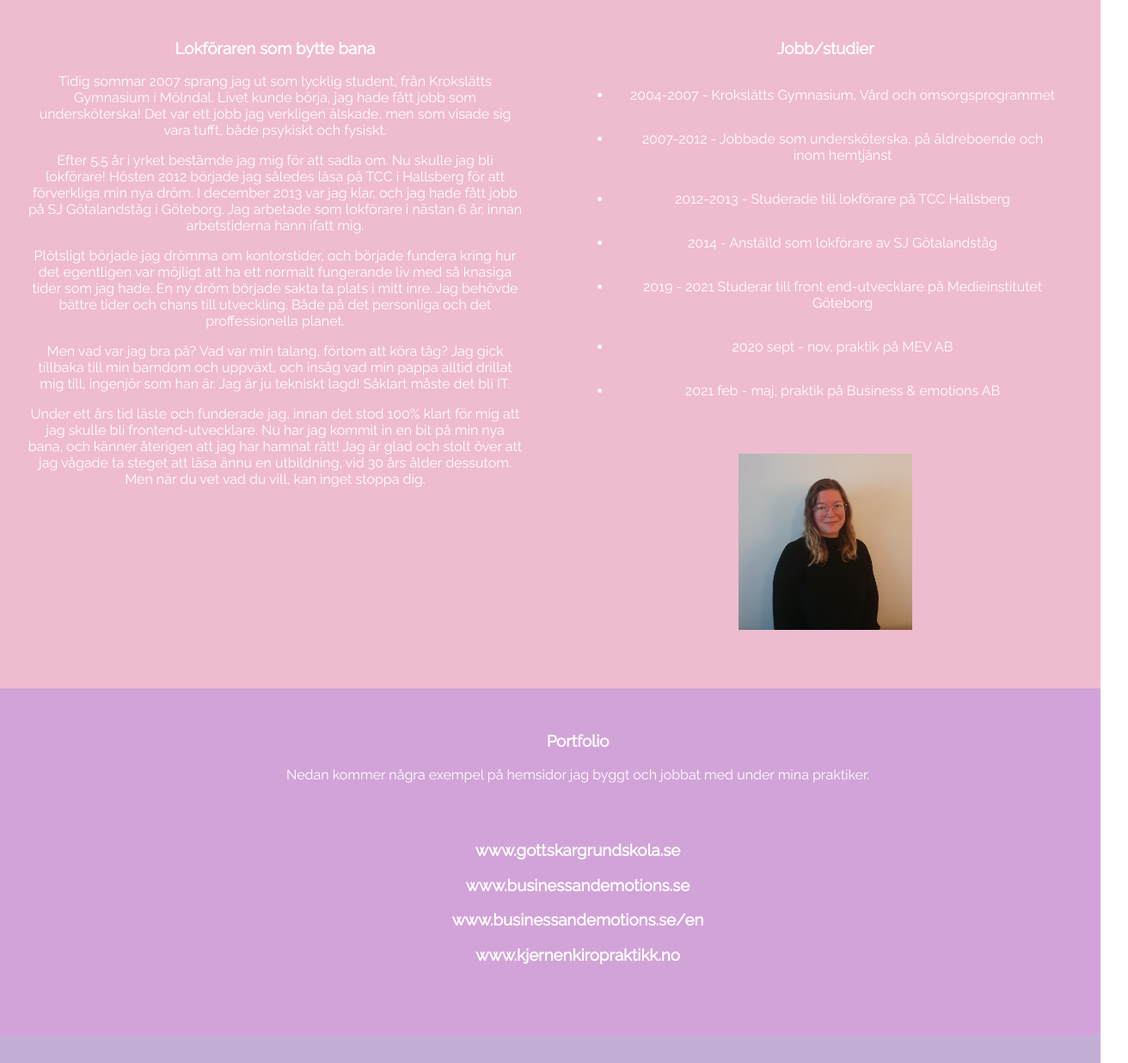
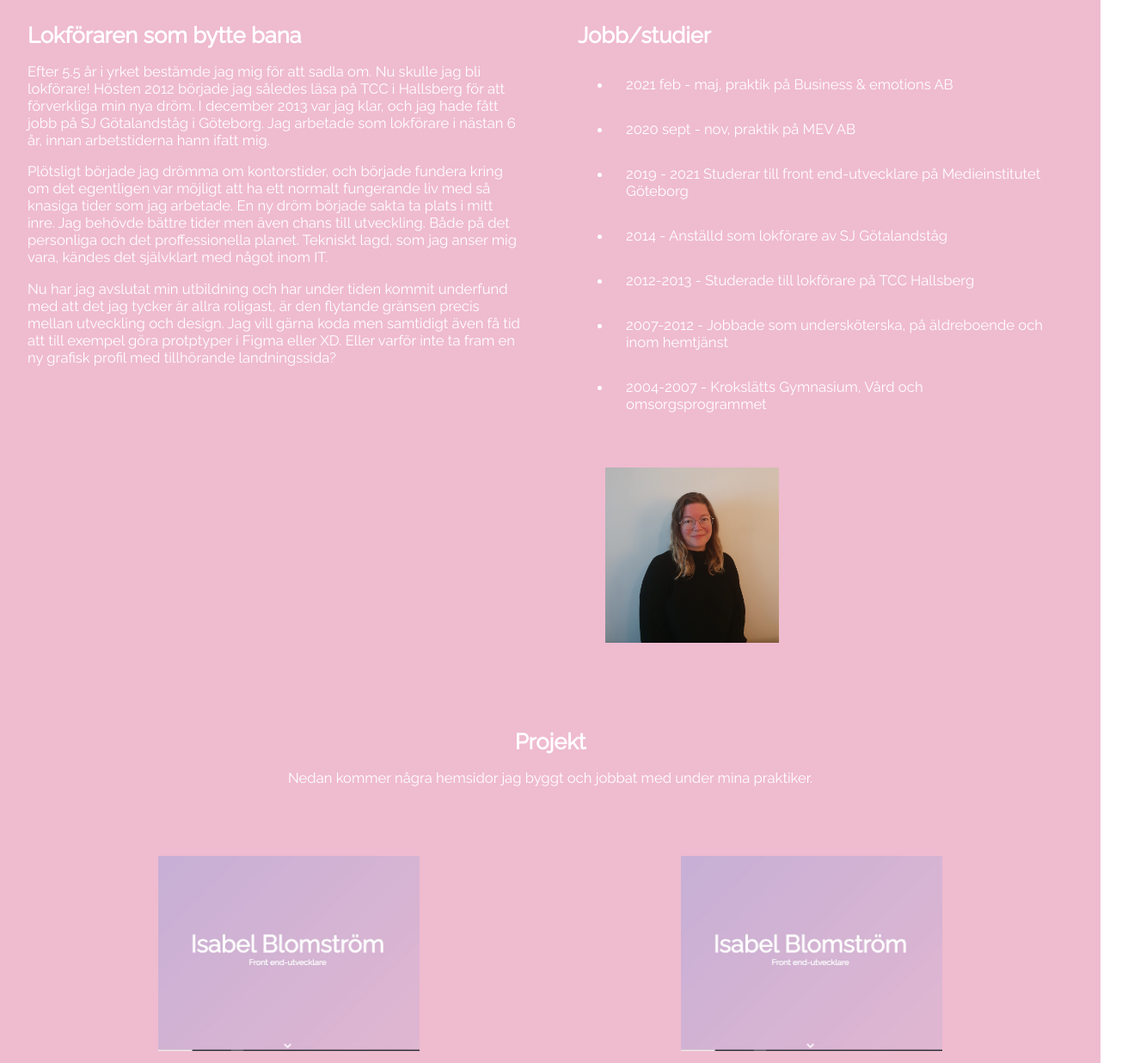
Before and after one commit to IsabelBlomstrom/LAB2, a plain HTML site: page index.html in a window 1280 px wide. Shown: the part 870-2107 px from the top of the page at 86% size, 1312 px wide, since content can reach past the window. Drawn offline with nearby package versions, Linux system fonts and the light colour scheme.

Commit message:
updated with portfolio, text adn small adjustments

```diff
--- a/hero.css
+++ b/hero.css
@@ -2,6 +2,10 @@ body {
     margin: 0;
     font-family: 'Raleway', sans-serif;
     color: white;
+}
+
+p, li {
+    font-size: 1.3vw;
 }
 
 
--- a/index.html
+++ b/index.html
@@ -55,43 +55,36 @@
 
     <main>
         <div><a name="omMig">
-                <h3>Lokföraren som bytte bana</h3>
+                <h2>Lokföraren som bytte bana</h2>
             </a>
-            <p>Tidig sommar 2007 sprang jag ut som lycklig student,
-                från Krokslätts Gymnasium i Mölndal. Livet kunde börja,
-                jag hade fått jobb som undersköterska! Det var ett jobb jag verkligen älskade,
-                men som visade sig vara tufft, både psykiskt och fysiskt.</p>
             <p>
                 Efter 5.5 år i yrket bestämde jag mig för att sadla om. Nu skulle jag bli lokförare!
                 Hösten 2012 började jag således läsa på TCC i Hallsberg för att förverkliga min nya dröm.
                 I december 2013 var jag klar, och jag hade fått jobb på SJ Götalandståg i Göteborg. Jag arbetade
                 som lokförare i nästan 6 år, innan arbetstiderna hann ifatt mig. </p>
             <p>Plötsligt började jag drömma
-                om kontorstider, och började fundera kring hur det egentligen var möjligt att ha ett normalt
-                fungerande liv med så knasiga tider som jag hade. En ny dröm började sakta ta plats i mitt inre.
-                Jag behövde bättre tider och chans till utveckling. Både på det personliga och det proffessionella
-                planet.</p>
-            <p>Men vad var jag bra på? Vad var min talang, förtom att köra tåg? Jag gick tillbaka till min
-                barndom och uppväxt, och insåg vad min pappa alltid drillat mig till, ingenjör som han är. Jag är ju
-                tekniskt
-                lagd! Såklart måste det bli IT. </p>
-            <p>Under ett års tid läste och funderade jag, innan det stod 100% klart
-                för mig att jag skulle bli frontend-utvecklare. Nu har jag kommit in en bit på min nya bana, och
-                känner återigen att jag har hamnat rätt! Jag är glad och stolt över att jag vågade ta steget att
-                läsa ännu en utbildning, vid 30 års ålder dessutom. Men när du vet vad du vill, kan inget stoppa dig.
+                om kontorstider, och började fundera kring om det egentligen var möjligt att ha ett normalt
+                fungerande liv med så knasiga tider som jag arbetade. En ny dröm började sakta ta plats i mitt inre.
+                Jag behövde bättre tider men även chans till utveckling. Både på det personliga och det proffessionella
+                planet. Tekniskt lagd, som jag anser mig vara, kändes det självklart med något inom IT.
+            </p>
+            <p>Nu har jag avslutat min utbildning och har under tiden kommit underfund med att det jag tycker är allra roligast,
+                är den flytande gränsen precis mellan utveckling och design. Jag vill gärna koda men samtidigt även få tid att till exempel
+                göra protptyper i Figma eller XD. Eller varför inte ta fram en ny grafisk profil med tillhörande landningssida?
+
             </p>
         </div>
 
         <div>
-            <h3><a name="jobb">Jobb/studier</a></h3>
+            <h2><a name="jobb">Jobb/studier</a></h2>
             <ul class="meriter">
+                <li>2021 feb - maj, praktik på Business & emotions AB</li>
+                <li>2020 sept - nov, praktik på MEV AB</li>
+                <li>2019 - 2021 Studerar till front end-utvecklare på Medieinstitutet Göteborg</li>
+                <li>2014 - Anställd som lokförare av SJ Götalandståg</li>
+                <li>2012-2013 - Studerade till lokförare på TCC Hallsberg</li>
+                <li>2007-2012 - Jobbade som undersköterska, på äldreboende och inom hemtjänst</li>
                 <li>2004-2007 - Krokslätts Gymnasium, Vård och omsorgsprogrammet</li>
-                <li>2007-2012 - Jobbade som undersköterska, på äldreboende och inom hemtjänst</li>
-                <li>2012-2013 - Studerade till lokförare på TCC Hallsberg</li>
-                <li>2014 - Anställd som lokförare av SJ Götalandståg</li>
-                <li>2019 - 2021 Studerar till front end-utvecklare på Medieinstitutet Göteborg</li>
-                <li>2020 sept - nov, praktik på MEV AB</li>
-                <li>2021 feb - maj, praktik på Business & emotions AB</li>
             </ul>
 
             <img src="./isabel-portratt2.jpg" alt="Bild på Isabel">
@@ -101,30 +94,44 @@
 
 
     <div class="wrapper">
-        <div class="color-gradient"></div>
+
         <div class="portfolio">
             <a name="portfolio">
-                <h3>Portfolio</h3>
+                <h2>Projekt</h2>
             </a>
-            <p>Nedan kommer några exempel på hemsidor jag byggt och jobbat med under mina praktiker.</p>
+            <p>Nedan kommer några hemsidor jag byggt och jobbat med under mina praktiker.</p>
 
             <div class="portfolio-links">
-                <h3><a href="https://gottskargrundskola.se/" target="_blank">www.gottskargrundskola.se</a></h3>
-                <h3><a href="https://www.businessandemotions.se/" target="_blank">www.businessandemotions.se</a></h3>
-                <h3><a href="https://www.businessandemotions.se/en/" target="_blank">www.businessandemotions.se/en</a></h3>
-                <h3><a href="https://kjernenkiropraktikk.no/" target="_blank">www.kjernenkiropraktikk.no</a></h3>
+                <div>
+                <a href="https://gottskargrundskola.se/" target="_blank">
+                    <img src="thumbnail2.jpg" alt="">
+                </a></div>
+                <div><a href="https://www.businessandemotions.se/" target="_blank">
+                    <img src="thumbnail2.jpg" alt="">
+                </a></div>
+                <div><a href="https://www.businessandemotions.se/en/" target="_blank">
+                    <img src="thumbnail2.jpg" alt="">
+                </a></div>
+                <div><a href="https://kjernenkiropraktikk.no/" target="_blank">
+                    <img src="thumbnail2.jpg" alt="">
+                </a></div>
             </div>
 
         </div>
+        <div class="color-gradient"></div>
+
     </div>
 
 
 
     <footer>
-        <p> <a name="kontakt"><i class="fas fa-phone-square-alt"></i></a> 0737-67 29 55
+        <a name="kontakt">
+         <p> <i class="  fas fa-phone-square-alt"></i>
+            <a href="mailto:isabel.blomstrom@gmail.se">isabel.blomstrom<br>@gmail.se</a>
         </p>
 
-        <p> <i class="fas fa-envelope"></i><a href="mailto:isabel.blomstrom@gmail.se">isabel.blomstrom<br>@gmail.se</a>
+        <p> <i class="fas fa-envelope"></i>
+            <a href="mailto:isabel.blomstrom@gmail.se">isabel.blomstrom<br>@gmail.se</a>
         </p>
 
         <p> <i class="fab fa-instagram"></i>
@@ -137,6 +144,7 @@
         <p> <i class="fab fa-github"></i>
             <a href="https://github.com/IsabelBlomstrom" target="_blank">GitHub</a>
         </p>
+    </a>
     </footer>
 
 
--- a/main.css
+++ b/main.css
@@ -1,5 +1,6 @@
 /*TEXT DIVS BENEATH TRAIN*/
 main {
+    /* background-color: #efbbcf; */
     background-color: #efbbcf;
 }
 
@@ -12,7 +13,6 @@ main div {
     width: 100%;
     height: 100%;
     margin: 2rem;
-    text-align: center;
 }
 
 .meriter li {
@@ -21,15 +21,21 @@ main div {
 }
 
 .wrapper {
-    background-color: #d2a3d8;
+    background-color: #efbbcf;
     display: flex;
     flex-direction: column;
 }
 
+.color-gradient-top {
+    width: 100%;
+    height: 20px;
+    background: linear-gradient(#d8a3cf, #efbbcf);
+}
+
 .color-gradient {
     width: 100%;
-    height: 100%;
-    background: linear-gradient(#e66465, #9198e5);
+    height: 20px;
+    background: linear-gradient(#efbbcf, #d8a3cf);
 }
 
 /*PICTURE OF ME*/
@@ -43,14 +49,20 @@ img {
 }
 
 .portfolio {
-    width: 100%;
     height: 100%;
     margin: 2rem;
     text-align: center;
 }
 
 .portfolio-links {
-    padding: 2rem;
+    display: grid;
+    grid-template-columns: 1fr 1fr;
+    padding: 2rem 0;
+}
+
+.portfolio-links img {
+    transform: none;
+    width: 50%;
 }
 
 /*FOOTER*/
@@ -60,7 +72,8 @@ footer {
     display: flex;
     flex-wrap: wrap;
     justify-content: space-around;
-    background-color: #c3aed6;
+    background-color: #d8a3cf;
+        /* background-color: #c3aed6; */
 }
 
 footer p {
@@ -74,5 +87,9 @@ a {
 
 a:visited {
     text-decoration: none;
-    color: wheat;
 }
+
+footer a {
+    font-size: large;
+    font-weight: bold;
+}
```
Also changed, not shown: thumbnail.jpg (added), thumbnail2.jpg (added).
